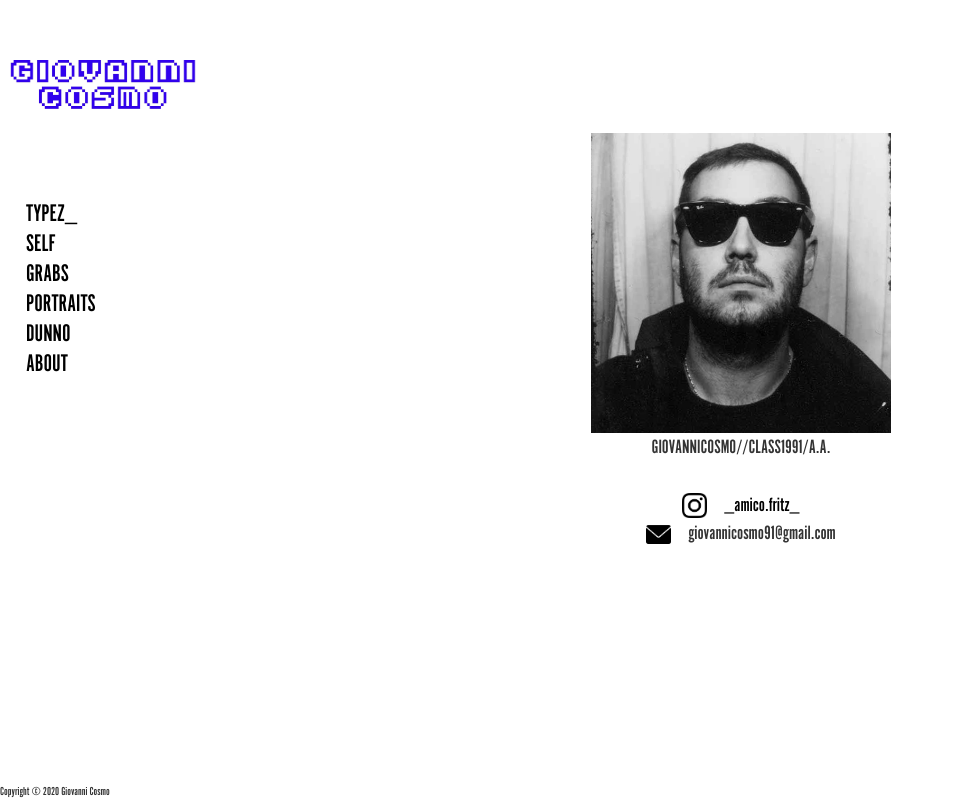
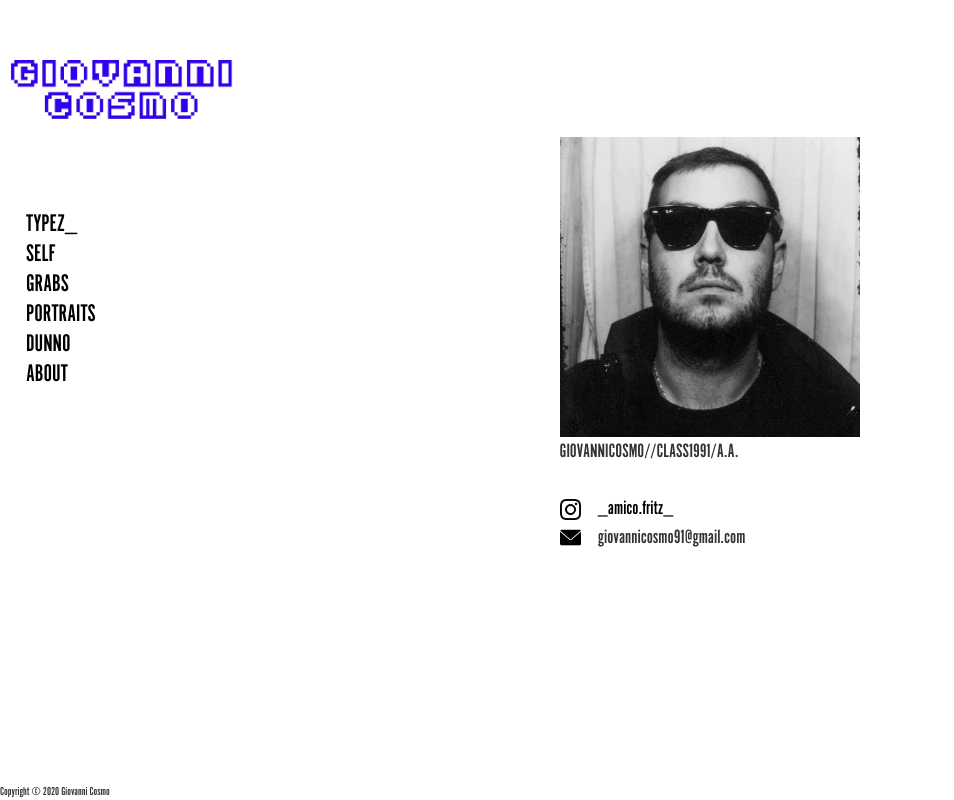
Before and after one commit to fedepoi/giovw, a plain HTML site: page dist/html/ABOUT.html in a window 1280 px wide. Shown: the whole page, without its empty margins (0-954 px from the left). Drawn offline with Linux system fonts and the light colour scheme.

Commit message:
aboutpage

```diff
--- a/dist/css/style.css
+++ b/dist/css/style.css
@@ -271,10 +271,19 @@ body{
 
 /* about page style */
 #aboutDiv{
-	text-align: center;
 font-size: 20px;
-margin-top:15%;
+margin-top: 20%;
+float: left;
+position: relative;
+left: 50%;
+max-width: 300px;
+}
 
+#contentAbout{
+
+	float: left;
+    position: relative;
+    left: -50%;
 }
 
 #aboutImg{width:300px;
@@ -286,3 +295,8 @@ margin-top:15%;
 .carousel-control.right {
 	background-image:none;
 }
+
+.logos{
+	width:7%;
+
+}
--- a/dist/html/ABOUT.html
+++ b/dist/html/ABOUT.html
@@ -95,16 +95,12 @@ function myFunction() {
 
 
 <div id="aboutDiv">
+
+<div id="contentAbout">
 <img id="aboutImg" src="../img/about.jpg" alt="about me"><br>
-
-
 GIOVANNICOSMO//CLASS1991/A.A.<br><br>
-
-<div id="infoDiv">
-<img id="instagramLogo" src="../img/instagram.png" style="width:3%;"> &nbsp; &nbsp;<a href="https://www.instagram.com/_amico.fritz_/?fbclid=IwAR1r21Bmm91S2biNxXpgN794QBNjrgNu87dCu-wyjQ5GBBb8Josh4e5-7Sw">  _amico.fritz_</a><br>
-<img id="mailLogo" src="../img/mail.png" style="width:3%;"> &nbsp; &nbsp; giovannicosmo91@gmail.com
-</div>
-
+<img class="logos" src="../img/instagram.png" > &nbsp; &nbsp;<a href="https://www.instagram.com/_amico.fritz_/?fbclid=IwAR1r21Bmm91S2biNxXpgN794QBNjrgNu87dCu-wyjQ5GBBb8Josh4e5-7Sw">  _amico.fritz_</a><br>
+<img class="logos" src="../img/mail.png" > &nbsp; &nbsp; giovannicosmo91@gmail.com
 </div>
 
 
```
